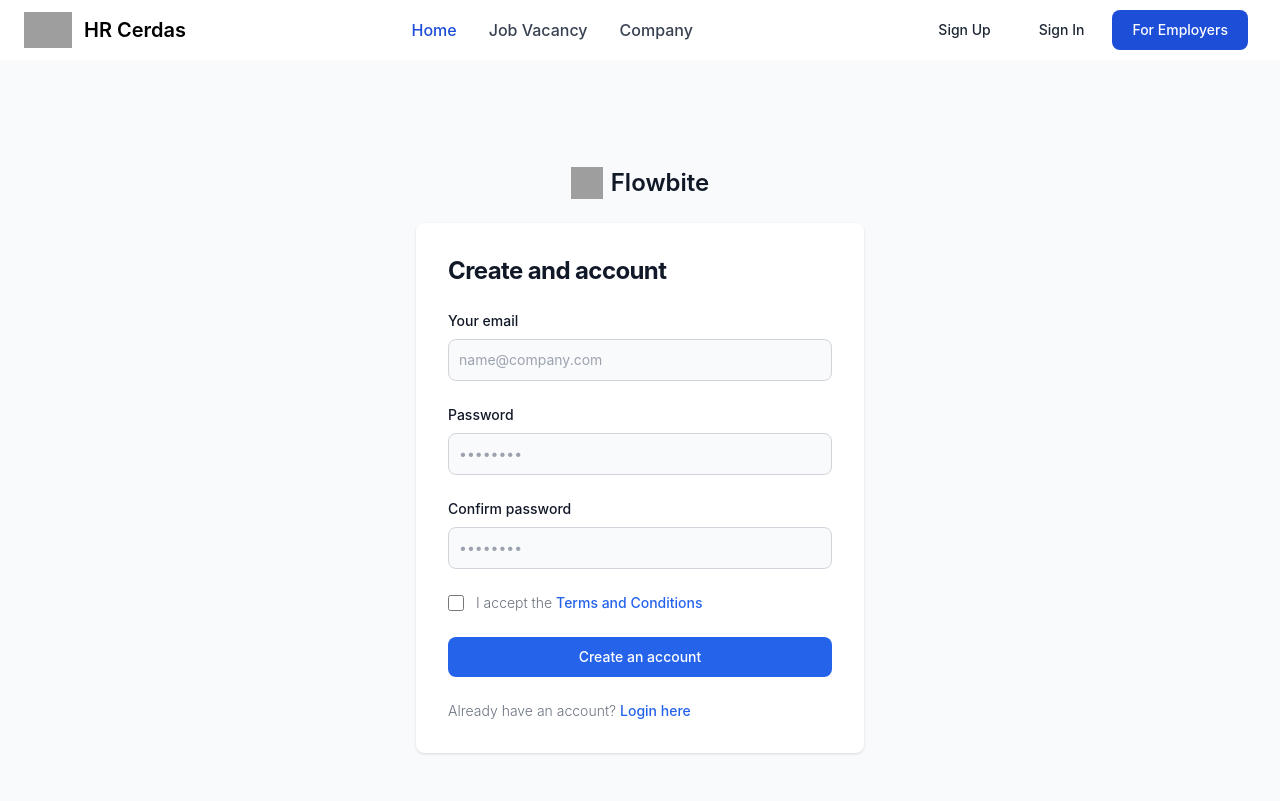
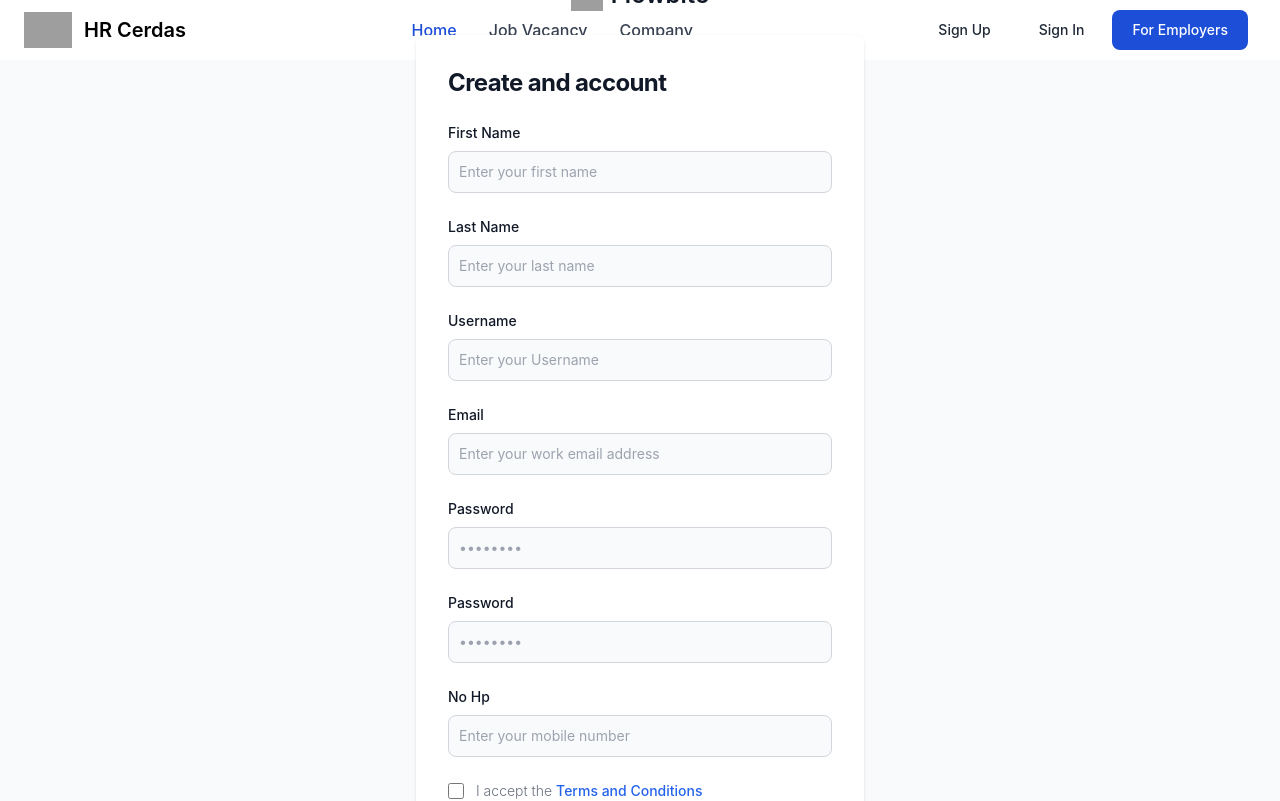
Before and after one commit to geofannyher/hrcerdas, a React (Create React App) app: page /register in a window 1280 px wide. Shown: the top 801 px of the page. Built offline with nearby package versions, Linux system fonts and the light colour scheme; grey boxes are pictures that could not be loaded.

Commit message:
add register form

```diff
--- a/package.json
+++ b/package.json
@@ -15,7 +15,7 @@
     "web-vitals": "^2.1.4"
   },
   "scripts": {
-    "start": "react-scripts start",
+    "start": "WATCHPACK_POLLING=true react-scripts start",
     "build": "react-scripts build",
     "test": "react-scripts test",
     "eject": "react-scripts eject"
--- a/src/components/footer/index.js
+++ b/src/components/footer/index.js
@@ -78,7 +78,7 @@ const Footer = () => {
           {/* <hr className="my-6 border-gray-200 sm:mx-auto dark:border-gray-700 lg:my-8" /> */}
           <div className="sm:flex sm:items-center sm:justify-between px-40 py-20">
             <ul>
-              <li class="mb-4">
+              <li className="mb-4">
                 <div className="flex mt-4 space-x-6 sm:justify-center sm:mt-0 ">
                   <a
                     href="#"
@@ -154,7 +154,7 @@ const Footer = () => {
                   </a>
                 </div>
               </li>
-              <li class="mb-4">
+              <li className="mb-4">
                 <span className="text-sm text-gray-500 sm:text-center dark:text-gray-400">
                   © 2022{" "}
                   <a href="https://flowbite.com/" className="hover:underline">
--- a/src/pages/auth/register/index.js
+++ b/src/pages/auth/register/index.js
@@ -1,42 +1,127 @@
+import axios from "axios";
+import { useState } from "react"
+import { useNavigate } from "react-router-dom";
+
 function Register() {
+    const [email, setEmail] = useState("");
+    const [username, setUsername] = useState("");
+    const [firstName, setFirst] = useState("");
+    const [lastName, setLast] = useState("");
+    const [phone, setPhone] = useState("");
+    const [password, setPassword] = useState("");
+    const [confirmPassword, setConf] = useState("");
+
+
+    const navigate = useNavigate()
+
+
+    const handleSubmit = async () => {
+        await axios
+            .post(`${process.env.REACT_APP_BASE_URL}/hr/register`, {
+                first_name: firstName,
+                last_name: lastName,
+                username: username,
+                email: email,
+                password: password,
+                confPassword: confirmPassword,
+                noHp: phone
+            })
+            .then(res => {
+                // if (res.status === 200) {
+                //     sessionStorage.setItem("data", JSON.stringify(res.data.data));
+                //     navigate("/dashboard");
+                //     console.log("success create");
+                // } else {
+                //     console.log("something wrong");
+                // }
+
+                navigate("/dashboard")
+            })
+            .catch(err => {
+                // if (err.response.status === 400) {
+                //     console.log(err.response.data);
+                // } else {
+                //     console.log(err.response.data);
+                // }
+                console.log("Register Gagal",err.data)
+                // handleAlert(true);
+                // setAlertMsg(err.response.data.message);
+            });
+    }
     return (
         <>
             <title>HR Cerdas | Register</title>
-            <section class="bg-gray-50 dark:bg-gray-900">
-                <div class="flex flex-col items-center justify-center px-6 py-8 mx-auto md:h-screen lg:py-0">
-                    <a href="#" class="flex items-center mb-6 text-2xl font-semibold text-gray-900 dark:text-white">
-                        <img class="w-8 h-8 mr-2" src="https://flowbite.s3.amazonaws.com/blocks/marketing-ui/logo.svg" alt="logo" />
+            <section className="bg-gray-50 dark:bg-gray-900">
+                <div className="flex flex-col items-center justify-center px-6 py-8 mx-auto md:h-screen lg:py-0">
+                    <a href="#" className="flex items-center mb-6 text-2xl font-semibold text-gray-900 dark:text-white">
+                        <img className="w-8 h-8 mr-2" src="https://flowbite.s3.amazonaws.com/blocks/marketing-ui/logo.svg" alt="logo" />
                         Flowbite
                     </a>
-                    <div class="w-full bg-white rounded-lg shadow dark:border md:mt-0 sm:max-w-md xl:p-0 dark:bg-gray-800 dark:border-gray-700">
-                        <div class="p-6 space-y-4 md:space-y-6 sm:p-8">
-                            <h1 class="text-xl font-bold leading-tight tracking-tight text-gray-900 md:text-2xl dark:text-white">
+                    <div className="w-full bg-white rounded-lg shadow dark:border md:mt-0 sm:max-w-md xl:p-0 dark:bg-gray-800 dark:border-gray-700">
+                        <div className="p-6 space-y-4 md:space-y-6 sm:p-8">
+                            <h1 className="text-xl font-bold leading-tight tracking-tight text-gray-900 md:text-2xl dark:text-white">
                                 Create and account
                             </h1>
-                            <form class="space-y-4 md:space-y-6" action="#">
+                            <form className="space-y-4 md:space-y-6" action="#"
+                                onSubmit={e => {
+                                    handleSubmit();
+                                    // e.preventDefault();
+                                }}
+                            >
                                 <div>
-                                    <label for="email" class="block mb-2 text-sm font-medium text-gray-900 dark:text-white">Your email</label>
-                                    <input type="email" name="email" id="email" class="bg-gray-50 border border-gray-300 text-gray-900 sm:text-sm rounded-lg focus:ring-primary-600 focus:border-primary-600 block w-full p-2.5 dark:bg-gray-700 dark:border-gray-600 dark:placeholder-gray-400 dark:text-white dark:focus:ring-blue-500 dark:focus:border-blue-500" placeholder="name@company.com" required="" />
+                                    <label for="firstName" className="block mb-2 text-sm font-medium text-gray-900 dark:text-white">First Name</label>
+                                    <input type="text" name="firstName" id="firstName" value={firstName} className="bg-gray-50 border border-gray-300 text-gray-900 sm:text-sm rounded-lg focus:ring-primary-600 focus:border-primary-600 block w-full p-2.5 dark:bg-gray-700 dark:border-gray-600 dark:placeholder-gray-400 dark:text-white dark:focus:ring-blue-500 dark:focus:border-blue-500" placeholder="Enter your first name"
+                                        onChange={(e) => setFirst(e.target.value)}
+                                        required="" />
                                 </div>
                                 <div>
-                                    <label for="password" class="block mb-2 text-sm font-medium text-gray-900 dark:text-white">Password</label>
-                                    <input type="password" name="password" id="password" placeholder="••••••••" class="bg-gray-50 border border-gray-300 text-gray-900 sm:text-sm rounded-lg focus:ring-primary-600 focus:border-primary-600 block w-full p-2.5 dark:bg-gray-700 dark:border-gray-600 dark:placeholder-gray-400 dark:text-white dark:focus:ring-blue-500 dark:focus:border-blue-500" required="" />
+                                    <label for="lastName" className="block mb-2 text-sm font-medium text-gray-900 dark:text-white">Last Name</label>
+                                    <input type="text" name="lastName" id="lastName" value={lastName} className="bg-gray-50 border border-gray-300 text-gray-900 sm:text-sm rounded-lg focus:ring-primary-600 focus:border-primary-600 block w-full p-2.5 dark:bg-gray-700 dark:border-gray-600 dark:placeholder-gray-400 dark:text-white dark:focus:ring-blue-500 dark:focus:border-blue-500" placeholder="Enter your last name"
+                                        onChange={(e) => setLast(e.target.value)}
+                                        required="" />
                                 </div>
                                 <div>
-                                    <label for="confirm-password" class="block mb-2 text-sm font-medium text-gray-900 dark:text-white">Confirm password</label>
-                                    <input type="confirm-password" name="confirm-password" id="confirm-password" placeholder="••••••••" class="bg-gray-50 border border-gray-300 text-gray-900 sm:text-sm rounded-lg focus:ring-primary-600 focus:border-primary-600 block w-full p-2.5 dark:bg-gray-700 dark:border-gray-600 dark:placeholder-gray-400 dark:text-white dark:focus:ring-blue-500 dark:focus:border-blue-500" required="" />
+                                    <label for="username" className="block mb-2 text-sm font-medium text-gray-900 dark:text-white">Username</label>
+                                    <input type="text" name="username" id="username" value={username} className="bg-gray-50 border border-gray-300 text-gray-900 sm:text-sm rounded-lg focus:ring-primary-600 focus:border-primary-600 block w-full p-2.5 dark:bg-gray-700 dark:border-gray-600 dark:placeholder-gray-400 dark:text-white dark:focus:ring-blue-500 dark:focus:border-blue-500" placeholder="Enter your Username"
+                                        onChange={(e) => setUsername(e.target.value)}
+                                        required="" />
                                 </div>
-                                <div class="flex items-start">
-                                    <div class="flex items-center h-5">
-                                        <input id="terms" aria-describedby="terms" type="checkbox" class="w-4 h-4 border border-gray-300 rounded bg-gray-50 focus:ring-3 focus:ring-primary-300 dark:bg-gray-700 dark:border-gray-600 dark:focus:ring-primary-600 dark:ring-offset-gray-800" required="" />
+                                <div>
+                                    <label for="email" className="block mb-2 text-sm font-medium text-gray-900 dark:text-white">Email</label>
+                                    <input type="email" name="email" id="email" value={email} className="bg-gray-50 border border-gray-300 text-gray-900 sm:text-sm rounded-lg focus:ring-primary-600 focus:border-primary-600 block w-full p-2.5 dark:bg-gray-700 dark:border-gray-600 dark:placeholder-gray-400 dark:text-white dark:focus:ring-blue-500 dark:focus:border-blue-500" placeholder="Enter your work email address"
+                                        onChange={(e) => setEmail(e.target.value)}
+                                        required="" />
+                                </div>
+                                <div>
+                                    <label for="password" className="block mb-2 text-sm font-medium text-gray-900 dark:text-white">Password</label>
+                                    <input type="password" name="password" id="password" value={password} placeholder="••••••••" className="bg-gray-50 border border-gray-300 text-gray-900 sm:text-sm rounded-lg focus:ring-primary-600 focus:border-primary-600 block w-full p-2.5 dark:bg-gray-700 dark:border-gray-600 dark:placeholder-gray-400 dark:text-white dark:focus:ring-blue-500 dark:focus:border-blue-500"
+                                        onChange={(e) => setPassword(e.target.value)}
+                                        required="" />
+                                </div>
+                                <div>
+                                    <label for="confpassword" className="block mb-2 text-sm font-medium text-gray-900 dark:text-white">Password</label>
+                                    <input type="password" name="confpassword" id="confpassword" value={confirmPassword} placeholder="••••••••" className="bg-gray-50 border border-gray-300 text-gray-900 sm:text-sm rounded-lg focus:ring-primary-600 focus:border-primary-600 block w-full p-2.5 dark:bg-gray-700 dark:border-gray-600 dark:placeholder-gray-400 dark:text-white dark:focus:ring-blue-500 dark:focus:border-blue-500"
+                                        onChange={(e) => setConf(e.target.value)}
+                                        required="" />
+                                </div>
+                                <div>
+                                    <label for="noHp" className="block mb-2 text-sm font-medium text-gray-900 dark:text-white">No Hp</label>
+                                    <input type="tel" name="noHp" id="noHp" value={phone} placeholder="Enter your mobile number" className="bg-gray-50 border border-gray-300 text-gray-900 sm:text-sm rounded-lg focus:ring-primary-600 focus:border-primary-600 block w-full p-2.5 dark:bg-gray-700 dark:border-gray-600 dark:placeholder-gray-400 dark:text-white dark:focus:ring-blue-500 dark:focus:border-blue-500"
+                                        onChange={(e) => setPhone(e.target.value)}
+                                        required="" />
+                                </div>
+                                <div className="flex items-start">
+                                    <div className="flex items-center h-5">
+                                        <input id="terms" aria-describedby="terms" type="checkbox" className="w-4 h-4 border border-gray-300 rounded bg-gray-50 focus:ring-3 focus:ring-primary-300 dark:bg-gray-700 dark:border-gray-600 dark:focus:ring-primary-600 dark:ring-offset-gray-800"
+                                            required="" />
                                     </div>
-                                    <div class="ml-3 text-sm">
-                                        <label for="terms" class="font-light text-gray-500 dark:text-gray-300">I accept the <a class="font-medium text-primary-600 hover:underline dark:text-primary-500" href="#">Terms and Conditions</a></label>
+                                    <div className="ml-3 text-sm">
+                                        <label for="terms" className="font-light text-gray-500 dark:text-gray-300">I accept the <a className="font-medium text-primary-600 hover:underline dark:text-primary-500" href="#">Terms and Conditions</a></label>
                                     </div>
                                 </div>
-                                <button type="submit" class="w-full text-white bg-primary-600 hover:bg-primary-700 focus:ring-4 focus:outline-none focus:ring-primary-300 font-medium rounded-lg text-sm px-5 py-2.5 text-center dark:bg-primary-600 dark:hover:bg-primary-700 dark:focus:ring-primary-800">Create an account</button>
-                                <p class="text-sm font-light text-gray-500 dark:text-gray-400">
-                                    Already have an account? <a href="#" class="font-medium text-primary-600 hover:underline dark:text-primary-500">Login here</a>
+                                <button type="submit" className="w-full text-white bg-primary-600 hover:bg-primary-700 focus:ring-4 focus:outline-none focus:ring-primary-300 font-medium rounded-lg text-sm px-5 py-2.5 text-center dark:bg-primary-600 dark:hover:bg-primary-700 dark:focus:ring-primary-800">Create an account</button>
+                                <p className="text-sm font-light text-gray-500 dark:text-gray-400">
+                                    Already have an account? <a href="#" className="font-medium text-primary-600 hover:underline dark:text-primary-500">Login here</a>
                                 </p>
                             </form>
                         </div>
```
Also changed, not shown: src/components/navbar/index.js (+18 -18 lines).
